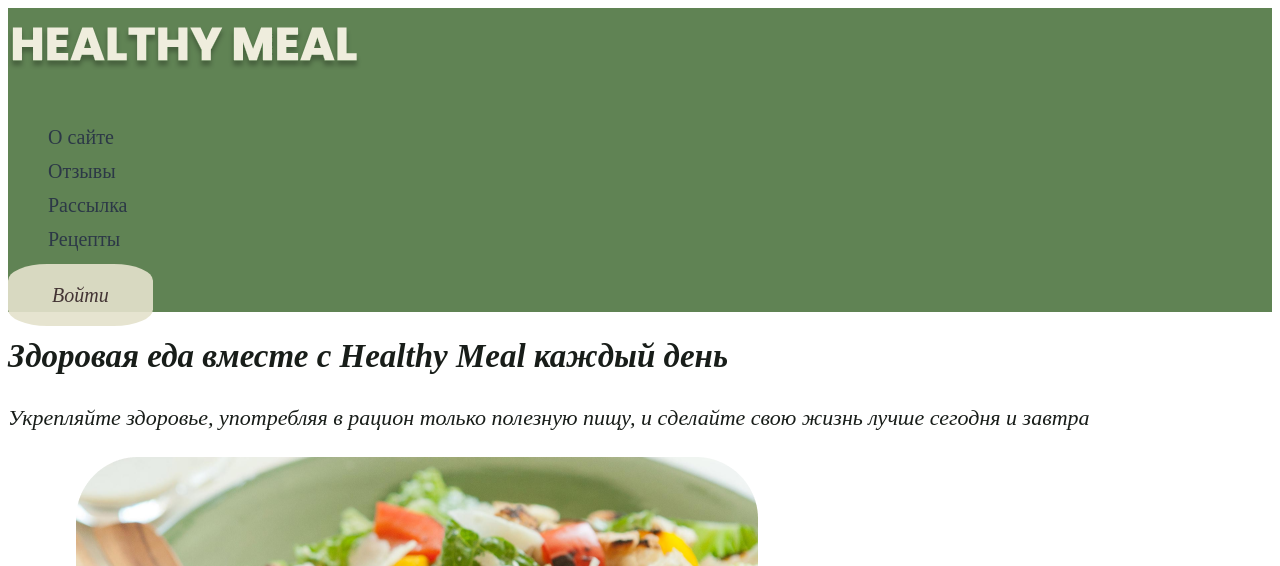
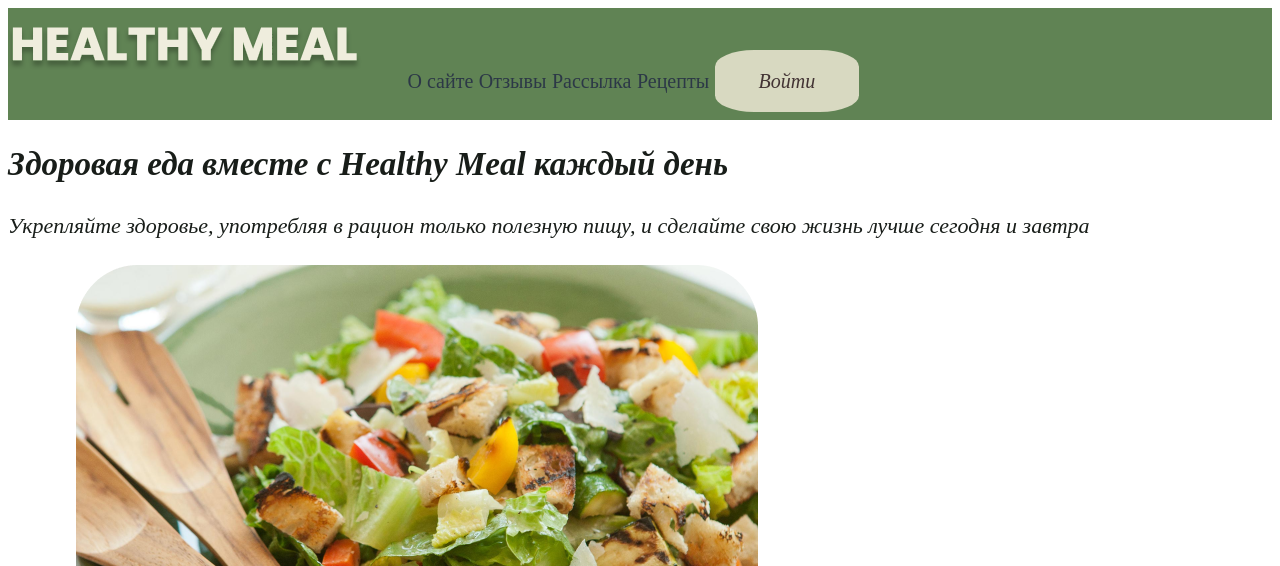
Before and after one commit to InziliaZiganshina/HealthyMeal, a PHP site: page / in a window 1280 px wide. Shown: the top 566 px of the page. Run offline with PHP 8.4, Linux system fonts and the light colour scheme.

Commit message:
add changes in css style for main page

```diff
--- a/css/style.css
+++ b/css/style.css
@@ -22,22 +22,28 @@ ul {
 
 .main-nav {
   background-color: #608354;
+
 }
 
+.main-nav ul li {
+  display: inline-block;
+}
 .main-nav-input {
-  padding: 20px 44px;
+  width: 193px;
+  height: 54px;
+
   text-decoration: none;
   color: #433434;
   background-color: #E4E2CCE8;
   border-radius: 27%;
   font-size: 20px;
-  font-weight: 400;
-  line-height: 23px;
-  letter-spacing: 0em;
-  text-align: center;
+  padding: 20px 44px;
 
 }
 
+.site-navigation {
+  display: inline-block;
+}
 
 .benefit-items {
     background-image: url("img/benefit-item1.svg");
```
